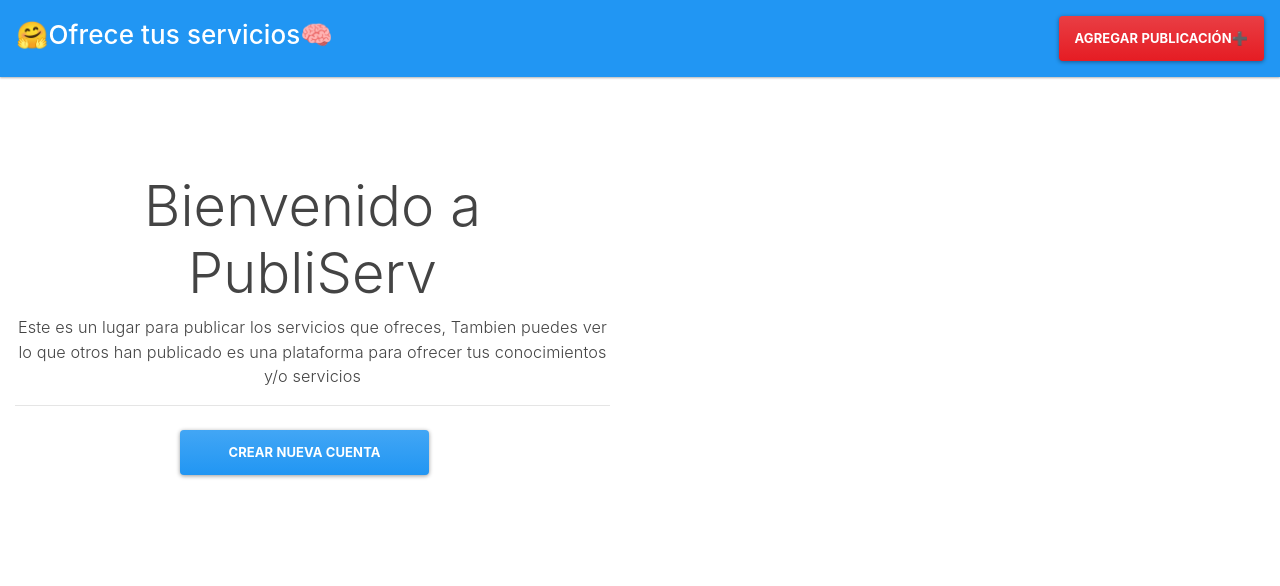
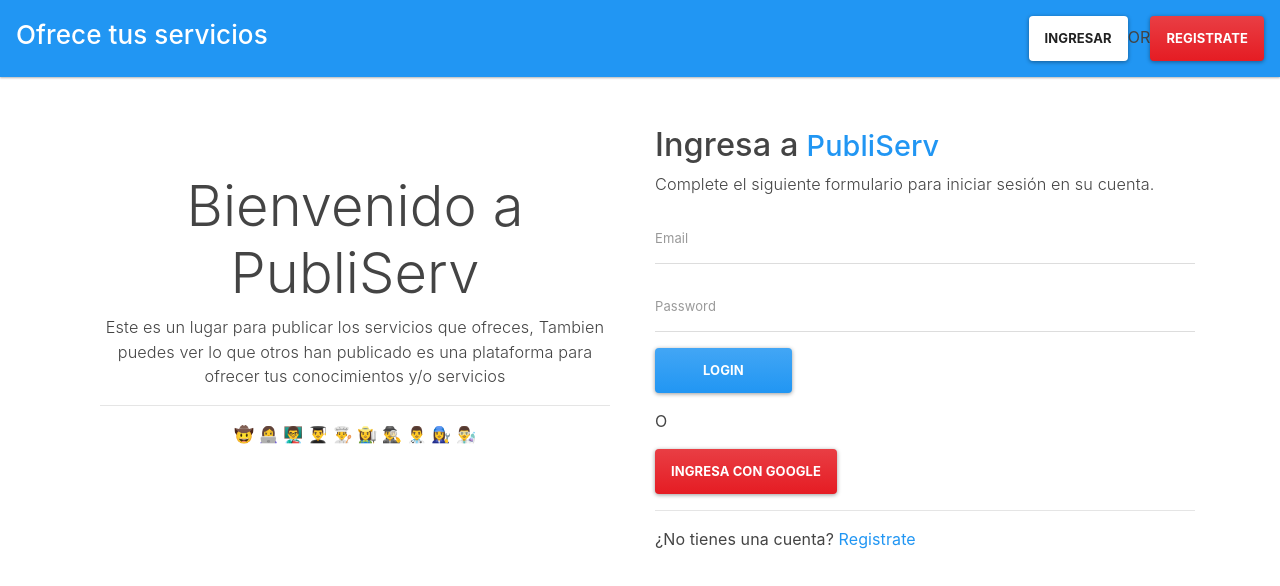
Before and after one commit to cristiandev2017/DesafioFinalReact, a React (Create React App) app: page / in a window 1280 px wide. Shown: the top 586 px of the page. Built offline with nearby package versions, Linux system fonts and the light colour scheme; no server answers.

Commit message:
Se le agrega funcionalidad de autenticacion con google y correo

```diff
--- a/db.json
+++ b/db.json
@@ -44,6 +44,15 @@
       "categoria": "Hogar",
       "precio": 150000,
       "id": 5
+    },
+    {
+      "titulo": "Diego",
+      "imagen": "https://www.unir.net/wp-content/uploads/2021/04/la-universidad-que-necesitamos_c-2-1.jpg ",
+      "descripcion": "Diego Firebase React",
+      "contacto": "camilo@correo.com",
+      "categoria": "Escolar/Universitario",
+      "precio": 27000,
+      "id": 6
     }
   ]
 }
--- a/package.json
+++ b/package.json
@@ -7,6 +7,7 @@
     "@testing-library/react": "^11.1.0",
     "@testing-library/user-event": "^12.1.10",
     "axios": "^0.21.1",
+    "firebase": "^8.7.1",
     "react": "^17.0.2",
     "react-dom": "^17.0.2",
     "react-hook-form": "^7.10.1",
--- a/src/App.js
+++ b/src/App.js
@@ -1,6 +1,8 @@
-import React from "react";
+import React,{Component}  from "react";
 import Header from "./components/Header";
 import Home from "./components/Home";
+import Login from "./components/Login";
+import SignUp from "./components/signUp";
 import Publicaciones from "./components/Publicaciones";
 import NuevaPublicacion from "./components/NuevaPublicacion";
 import EditarPublicacion from "./components/EditarPublicacion";
@@ -12,27 +14,87 @@ import { BrowserRouter as Router, Route, Switch } from "react-router-dom";
 import { Provider } from "react-redux";
 import store from "./store";
 
-function App() {
+import {auth } from './services/firebase';
+
+/*
+function PrivateRoute({ component: Component, authenticated, ...rest}){
+  return(
+    <Route
+      {...rest}
+      render = {(props) => authenticated == true
+      ? <Component {...props} />
+      : <Redirect to={{pathname: '/', state: { from: props.location} }} />
+      }
+    />
+  )
+}
+
+function PublicRoute({ component: Component, authenticated, ...rest }) {
+  return (
+    <Route
+      {...rest}
+      render={(props) =>
+        authenticated === false ? (
+          <Component {...props} />
+        ) : (
+          <Redirect to="/publicaciones" />
+        )
+      }
+    />
+  );
+}
+*/
+
+class App extends Component {
+  constructor() {
+    super();
+    this.state = {
+      authenticated: false,
+      loading: true,
+    };
+  }
+
+  componentDidMount() {
+    auth().onAuthStateChanged((user) => {
+      if (user) {
+        this.setState({
+          authenticated: true,
+          loading: false,
+        });
+      } else {
+        this.setState({
+          authenticated: false,
+          loading: false,
+        });
+      }
+    });
+  }
+  render() {
     return (
       <Router>
         <Provider store={store}>
           <Header />
-        <div className="conntainer mt-5">
+          <div className="container mt-5">
             <Switch>
               <Route exact path="/" component={Home} />
-            <Route exact path="/publicaciones/nueva" component={NuevaPublicacion} />
+              <Route
+                exact
+                path="/publicaciones/nueva"
+                component={NuevaPublicacion}
+              />
               <Route exact path="/publicaciones" component={Publicaciones} />
+              <Route exact path="/signup" component={SignUp} />
               <Route
                 exact
                 path="/publicaciones/editar/:id"
                 component={EditarPublicacion}
               />
-
             </Switch>
           </div>
         </Provider>
       </Router>
     );
   }
+}
 
 export default App;
--- a/src/components/Header.js
+++ b/src/components/Header.js
@@ -1,15 +1,27 @@
 import React from "react";
 import { Link } from "react-router-dom";
+import {auth } from '../services/firebase';
 
 //Forma de hacer el mas ->  &#43;
 
 const Header = () => {
   return (
+
     <nav className="navbar navbar-expand-lg navbar-dark bg-primary justify-content-between">
-        <h2><Link to={'/'} className="text-light">🤗Ofrece tus servicios🧠</Link></h2>
+        <h2><Link to={'/'} className="text-light">Ofrece tus servicios</Link></h2>
+         {auth().currentUser ?
         <Link to={"/publicaciones/nueva"}
            className="btn btn-danger nuevo-post d-block d-md-inline-block"
-        >Agregar Publicación➕</Link>
+        >Agregar Publicación</Link>
+        :
+          <div>
+          <Link to={"/"}
+           className="btn btn-secondary nuevo-post d-block d-md-inline-block">Ingresar</Link>
+            OR
+          <Link to={"/signup"}
+           className="btn btn-danger nuevo-post d-block d-md-inline-block">Registrate</Link>
+          </div>
+          }
     </nav>
   );
 };
--- a/src/components/Home.js
+++ b/src/components/Home.js
@@ -1,6 +1,6 @@
 import React, { Component } from "react";
-import Header from "./Header";
-import { Link } from "react-router-dom";
+import Login from "./Login"
+//import { Link } from "react-router-dom";
 
 export default class HomePage extends Component {
   render() {
@@ -17,17 +17,16 @@ export default class HomePage extends Component {
                     Tambien puedes ver lo que otros han publicado es una
                     plataforma para ofrecer tus conocimientos y/o servicios
                   </p>
-                  <hr/>
-                  <div className="mt-4">
-                    <Link className="btn btn-primary px-5 mr-3" to="/signup">
-                      Crear Nueva Cuenta
-                    </Link>
-                  </div>
+                  <hr />
+                  🤠 👩‍💻 👨‍🏫 👨‍🎓 👨‍🍳 👩‍🌾 🕵️‍♂️ 👨‍⚕️ 👩‍🔧 👨‍🔬
                 </div>
               </div>
             </section>
           </div>
         </div>
+        <div className="col-6">
+          <Login/>
+        </div>
       </div>
     );
   }
--- /dev/null
+++ b/src/components/Login.js
@@ -0,0 +1,93 @@
+import React, { Component } from "react";
+import { Link } from "react-router-dom";
+import { signin, signInWithGoogle} from "../helpers/auth";
+
+export default class Login extends Component {
+  constructor(props) {
+    super(props);
+    this.state = {
+      error: null,
+      email: "",
+      password: "",
+    };
+    this.handleChange = this.handleChange.bind(this);
+    this.handleSubmit = this.handleSubmit.bind(this);
+  }
+
+  handleChange(event) {
+    this.setState({
+      [event.target.name]: event.target.value,
+    });
+  }
+
+  async handleSubmit(event) {
+    event.preventDefault();
+    this.setState({ error: "" });
+    try {
+      await signin(this.state.email, this.state.password);
+    } catch (error) {
+      this.setState({ error: error.message });
+    }
+  }
+
+    async googleSignIn() {
+    try {
+      await signInWithGoogle();
+    } catch (error) {
+      this.setState({ error: error.message });
+    }
+  }
+
+  render() {
+    return (
+      <div>
+        <form
+          autoComplete="off"
+          onSubmit={this.handleSubmit}
+        >
+          <h1>
+            Ingresa a
+            <Link className="title ml-2" to="/">
+              PubliServ
+            </Link>
+          </h1>
+          <p className="lead">
+            Complete el siguiente formulario para iniciar sesión en su cuenta.
+          </p>
+          <div className="form-group">
+            <input
+              className="form-control"
+              placeholder="Email"
+              name="email"
+              type="email"
+              onChange={this.handleChange}
+              value={this.state.email}
+            />
+          </div>
+          <div className="form-group">
+            <input
+              className="form-control"
+              placeholder="Password"
+              name="password"
+              onChange={this.handleChange}
+              value={this.state.password}
+              type="password"
+            />
+          </div>
+          <div className="form-group">
+            {this.state.error ? <p className="text-danger">{this.state.error}</p> : null}
+            <button className="btn btn-primary px-5" type="submit">Login</button>
+          </div>
+            <p>O</p>
+            <button className="btn btn-danger mr-2" onClick={this.googleSignIn} type="button">
+              Ingresa con Google
+            </button>
+          <hr />
+          <p>
+            ¿No tienes una cuenta? <Link to="/signup">Registrate</Link>
+          </p>
+        </form>
+      </div>
+    );
+  }
+}
--- a/src/components/NuevaPublicacion.js
+++ b/src/components/NuevaPublicacion.js
@@ -63,7 +63,7 @@ const NuevaPublicacion = ({ history }) => {
     });
 
     //Redirecciono al home o a la lista
-    history.push("/");
+    history.push("/publicaciones");
   };
 
   return (
--- /dev/null
+++ b/src/components/signUp.js
@@ -0,0 +1,87 @@
+import React, { Component } from "react";
+import { Link } from "react-router-dom";
+//import { signup } from "../helpers/auth";
+import { signup, signInWithGoogle } from "../helpers/auth";
+
+export default class SignUp extends Component {
+  constructor(props) {
+    super(props);
+    this.state = {
+      error: null,
+      email: "",
+      password: "",
+    };
+    this.handleChange = this.handleChange.bind(this);
+    this.handleSubmit = this.handleSubmit.bind(this);
+  }
+  handleChange(event) {
+    this.setState({
+      [event.target.name]: event.target.value,
+    });
+  }
+
+  async handleSubmit(event) {
+    event.preventDefault();
+    this.setState({ error: "" });
+    try {
+      await signup(this.state.email, this.state.password);
+    } catch (error) {
+      this.setState({ error: error.message });
+    }
+  }
+
+  async googleSignIn() {
+    try {
+      await signInWithGoogle();
+    } catch (error) {
+      this.setState({ error: error.message });
+    }
+  }
+
+  render() {
+    return (
+      <div>
+        <form className="mt-5 py-5 px-5" onSubmit={this.handleSubmit}>
+          <h1>
+            Registrate 😉
+            <Link className="title ml-2" to="/">PublicServ</Link>
+          </h1>
+          <p className="lead">Complete el formulario para crear una cuenta.</p>
+          <div className="form-group">
+            <input
+              className="form-control"
+              placeholder="Email"
+              name="email"
+              type="email"
+              onChange={this.handleChange}
+              value={this.state.email}
+            ></input>
+          </div>
+          <div className="form-group">
+            <input
+              className="form-control"
+              placeholder="Password"
+              name="password"
+              onChange={this.handleChange}
+              value={this.state.password}
+              type="password"
+            ></input>
+          </div>
+          <div>
+            {this.state.error ? <p>{this.state.error}</p> : null}
+            <button className="btn btn-primary px-5" type="submit">Registrar</button>
+            <br/><br/>
+            <p>O</p>
+            <button className="btn btn-danger mr-2" onClick={this.googleSignIn} type="button">
+              Ingresa con Google
+            </button>
+          </div>
+          <hr></hr>
+          <p>
+            ¿Ya tienes una cuenta? <Link to="/">Login</Link>
+          </p>
+        </form>
+      </div>
+    );
+  }
+}
--- /dev/null
+++ b/src/helpers/auth.js
@@ -0,0 +1,18 @@
+import { auth } from "../services/firebase";
+
+export function signup(email, password) {
+  return auth().createUserWithEmailAndPassword(email, password);
+}
+
+export function signin(email, password) {
+  return auth().signInWithEmailAndPassword(email, password);
+}
+
+export function logout() {
+  return auth().signOut();
+}
+
+export function signInWithGoogle() {
+  const provider = new auth.GoogleAuthProvider();
+  return auth().signInWithPopup(provider);
+}
--- /dev/null
+++ b/src/services/firebase.js
@@ -0,0 +1,16 @@
+
+import firebase from 'firebase';
+
+const config = {
+    apiKey: "AIzaSyCRzgfD3otPP_um5lGJnW6X77F2wKG7FMU",
+    authDomain: "especialidadreact.firebaseapp.com",
+    projectId: "especialidadreact",
+    storageBucket: "especialidadreact.appspot.com",
+    messagingSenderId: "935274085436",
+    appId: "1:935274085436:web:aa57ca9dc44326f9981739",
+    measurementId: "G-0QSPLZYXLR"
+};
+
+firebase.initializeApp(config);
+export const auth = firebase.auth;
+export const db = firebase.database();
```
Also changed, not shown: 1 other file (tests, documents, lock files or other folders). Lines whose indentation alone changed are shown as unchanged.
